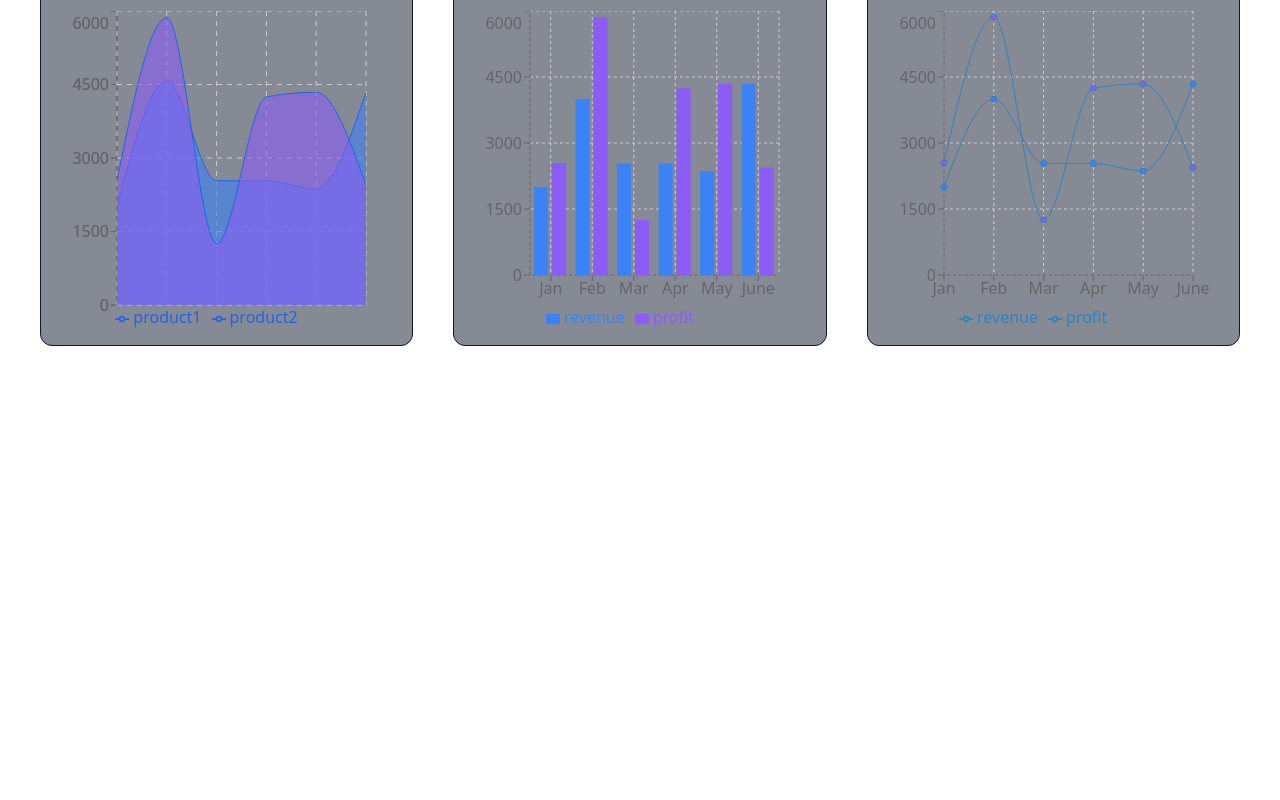
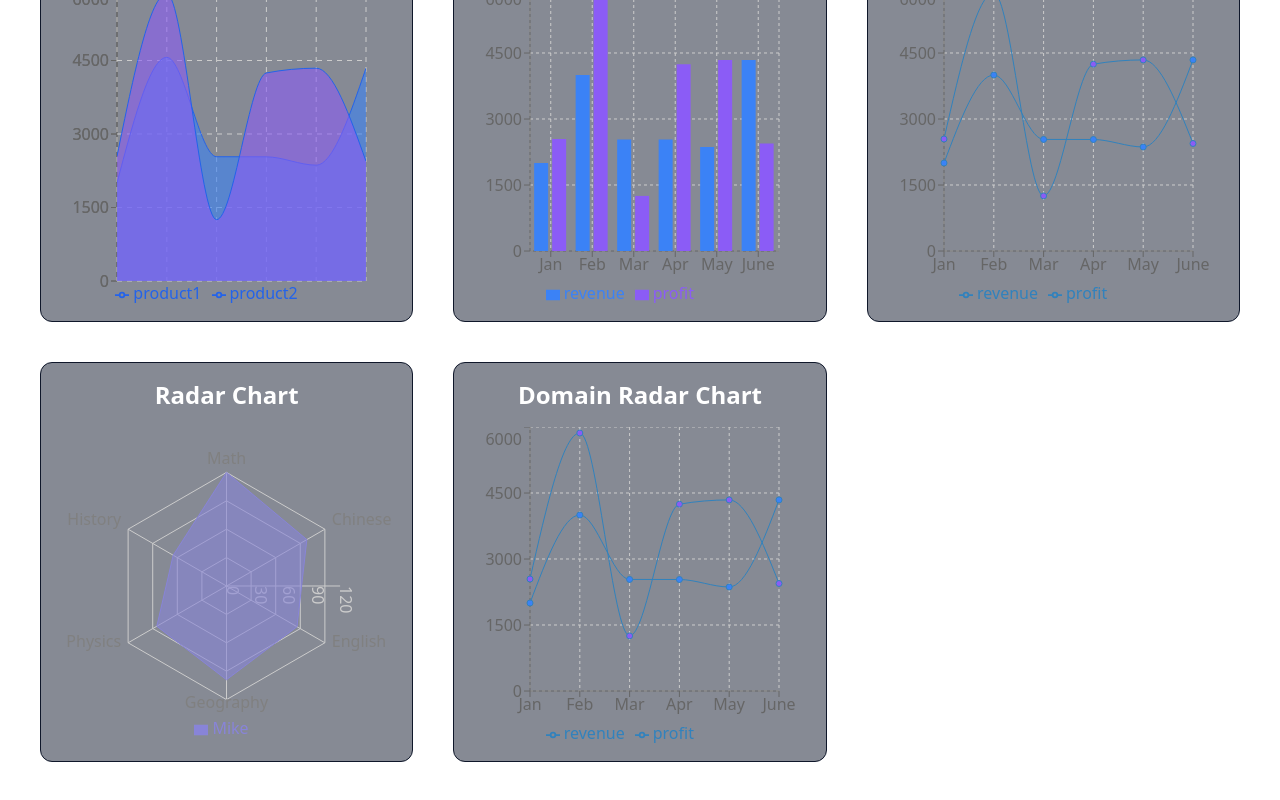
Before and after one commit to 1M0RR1V3L/rechart-study, a React (Create React App) app in the folder rechart-examples/: page / in a window 1280 px wide. Shown: the part 278-1078 px from the top of the page. Before the commit the page ends 824 px from the top, so only its background shows below. Built offline with nearby package versions, Linux system fonts and the light colour scheme.

Commit message:
add radar chart

```diff
--- /dev/null
+++ b/rechart-examples/src/components/RadarChart.jsx
@@ -0,0 +1,86 @@
+'use client'
+
+import { Radar, RadarChart, PolarGrid, PolarAngleAxis, PolarRadiusAxis, ResponsiveContainer, Tooltip, Legend } from 'recharts'
+
+const dataSchool = [
+    {
+      subject: 'Math',
+      A: 120,
+      B: 110,
+      fullMark: 150,
+    },
+    {
+      subject: 'Chinese',
+      A: 98,
+      B: 130,
+      fullMark: 150,
+    },
+    {
+      subject: 'English',
+      A: 86,
+      B: 130,
+      fullMark: 150,
+    },
+    {
+      subject: 'Geography',
+      A: 99,
+      B: 100,
+      fullMark: 150,
+    },
+    {
+      subject: 'Physics',
+      A: 85,
+      B: 90,
+      fullMark: 150,
+    },
+    {
+      subject: 'History',
+      A: 65,
+      B: 85,
+      fullMark: 150,
+    },
+  ];
+
+  const RadarChartComponent = () => {
+    return (
+      <ResponsiveContainer width="100%" height="100%">
+        <RadarChart
+          cx="50%"
+          cy="50%"
+          outerRadius="80%"
+          data={dataSchool}>
+        <PolarGrid />
+        <PolarAngleAxis dataKey="subject" />
+        <PolarRadiusAxis />
+        <Tooltip content={<CustomTooltip />} />
+        <Legend />
+        <Radar
+            name="Mike"
+            dataKey="A"
+            stroke="#8884d8"
+            fill="#8884d8"
+            fillOpacity={0.6} />
+        </RadarChart>
+     </ResponsiveContainer>
+
+     );
+};
+
+const CustomTooltip = ({ active, payload, label }) => {
+    if (active && payload && payload.length) {
+      return (
+        <div className="p-4 bg-slate-900 flex flex-col gap-4 rounded-md">
+          <p className="text-medium text-lg">{label}</p>
+          {payload.map((entry, index) => (
+            <p key={`item-${index}`} className="text-sm" style={{ color: entry.color }}>
+              {entry.name}:
+              <span className="ml-2">{entry.value}</span>
+            </p>
+          ))}
+        </div>
+      );
+    }
+    return null;
+  };
+
+export default RadarChartComponent;
--- a/rechart-examples/src/pages/line-chart.jsx
+++ b/rechart-examples/src/pages/line-chart.jsx
@@ -1,7 +1,8 @@
 import React from 'react';
 import AreaChartComponent from '../components/AreaChart';
-import  BarChart  from '../components/BarChart';
+import BarChart  from '../components/BarChart';
 import LineChart from '../components/LineChart';
+import RadarChart from'../components/RadarChart';
 
 export default function SimpleLineChart() {
   return (
@@ -14,6 +15,12 @@ export default function SimpleLineChart() {
           <BarChart />
         </GridItem>
         <GridItem title="Line Chart">
+          <LineChart />
+        </GridItem>
+        <GridItem title="Radar Chart">
+          <RadarChart />
+        </GridItem>
+        <GridItem title="Domain Radar Chart">
           <LineChart />
         </GridItem>
       </div>
```
